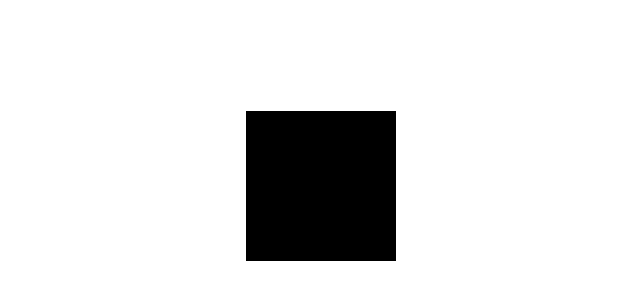
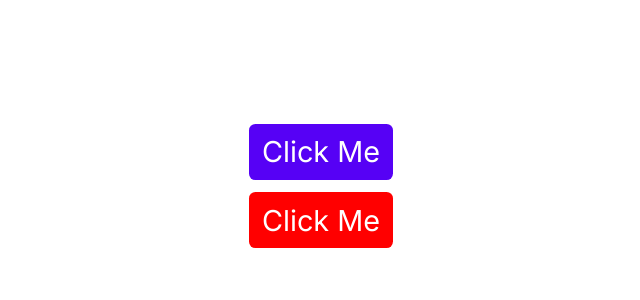
Before and after one commit to LinThitHtwe/FramerMotion-Test, a Next.js app: page / in a window 1280 px wide. Shown: the part 214-514 px from the top of the page, without its empty margins (319-959 px from the left). Built offline with nearby package versions, Linux system fonts and the light colour scheme.

Commit message:
[add] gestures hover

```diff
--- a/src/app/BasicOfMotion.tsx
+++ b/src/app/BasicOfMotion.tsx
@@ -1,8 +1,10 @@
 "use client";
 
-import React from "react";
-import { motion } from "framer-motion";
+import React, { useState } from "react";
+import { motion, AnimatePresence } from "framer-motion";
 const BasicOfMotion = () => {
+  const [isVisiable, setIsVisable] = useState(true);
+
   return (
     <div
       style={{
@@ -12,17 +14,36 @@ const BasicOfMotion = () => {
         gap: "0.8rem",
       }}
     >
+      <motion.button
+        onClick={() => setIsVisable(!isVisiable)}
+        className="example-button"
+        layout
+      >
+        Show/Hide
+      </motion.button>
+      <AnimatePresence mode="popLayout">
+        {isVisiable && (
           <motion.div
             initial={{
               rotate: "0deg",
+              scale: 0,
+              y: 0,
             }}
             animate={{
               rotate: "180deg",
+              scale: 1,
+              y: [20, -60, 30, 0, -120],
             }}
             transition={{
               duration: 3,
               //type: "spring",
               ease: "circInOut",
+              times: [0, 0.15, 0.2, 0.8, 0.95, 1],
+            }}
+            exit={{
+              rotate: "0deg",
+              scale: 0,
+              y: 0,
             }}
             style={{
               width: 150,
@@ -30,6 +51,8 @@ const BasicOfMotion = () => {
               background: "black",
             }}
           ></motion.div>
+        )}
+      </AnimatePresence>
     </div>
   );
 };
--- /dev/null
+++ b/src/app/Gestures.tsx
@@ -0,0 +1,46 @@
+"use client";
+
+import { motion, MotionConfig } from "framer-motion";
+import React from "react";
+
+const Gestures = () => {
+  return (
+    <div
+      style={{
+        display: "grid",
+        placeContent: "center",
+        height: "100vh",
+        gap: "0.8rem",
+      }}
+    >
+      <MotionConfig
+        transition={{
+          duration: 0.125,
+          ease: "easeInOut",
+        }}
+      >
+        <motion.button
+          whileTap={{ scale: 0.7 }}
+          whileHover={{ scale: 1.05 }}
+          transition={{
+            duration: 1,
+            ease: "easeInOut",
+          }}
+          className="example-button"
+        >
+          Click Me
+        </motion.button>
+        <motion.button
+          style={{ backgroundColor: "red" }}
+          whileTap={{ scale: 0.7 }}
+          whileHover={{ scale: 1.05, rotate: "20.08deg" }}
+          className="example-button"
+        >
+          Click Me
+        </motion.button>
+      </MotionConfig>
+    </div>
+  );
+};
+
+export default Gestures;
--- a/src/app/page.tsx
+++ b/src/app/page.tsx
@@ -1,10 +1,13 @@
 import Image from "next/image";
 import BasicOfMotion from "./BasicOfMotion";
+import Gestures from "./Gestures";
 
 export default function Home() {
   return (
     <main>
-      <BasicOfMotion />
+      {/* <BasicOfMotion /> */}
+
+      <Gestures />
     </main>
   );
 }
```
Lines whose indentation alone changed are shown as unchanged.
